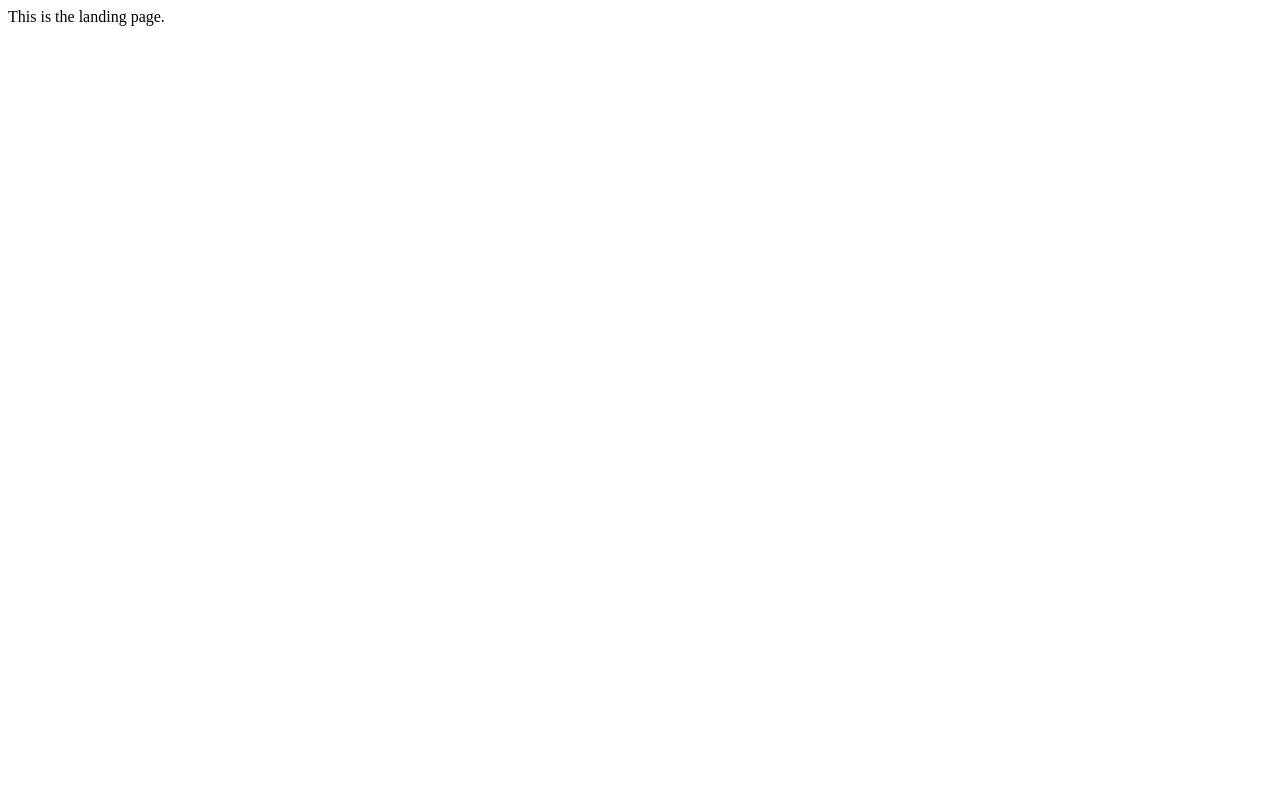
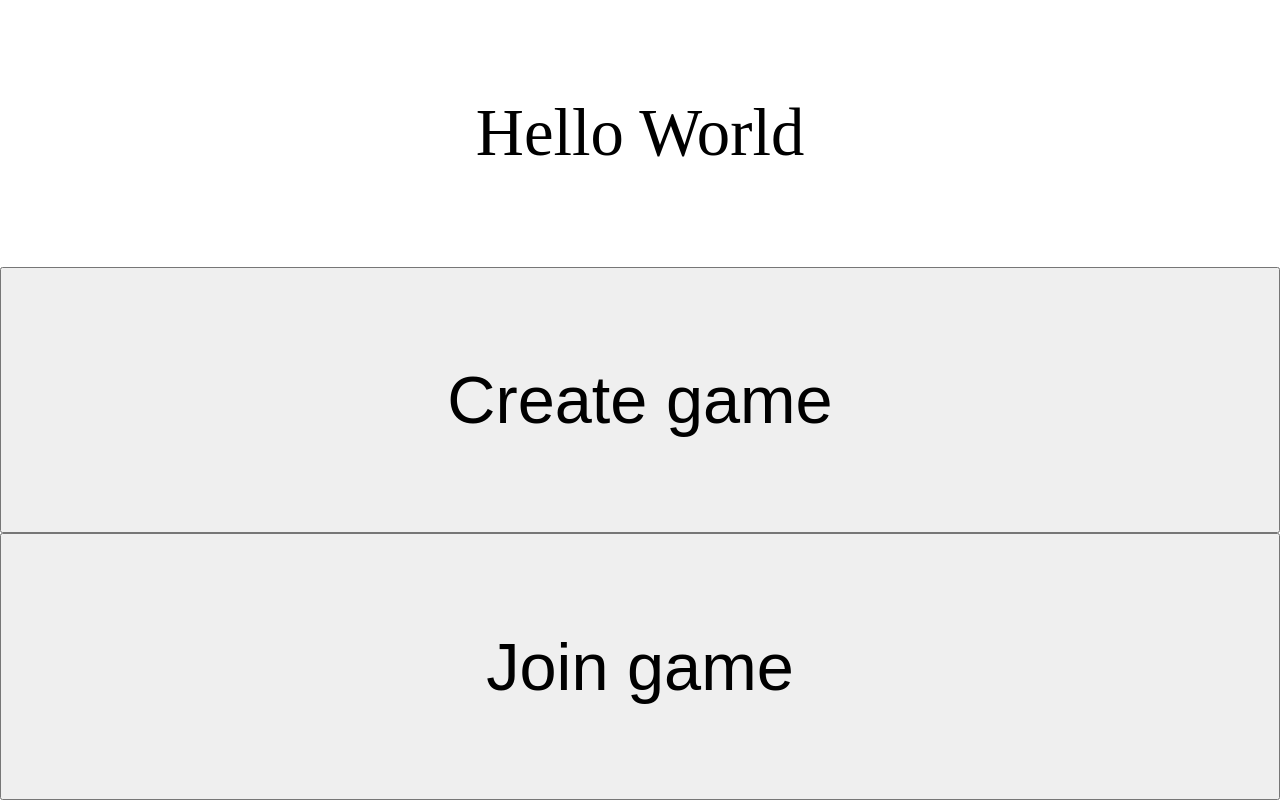
Before and after one commit to Centribo/2018-Fall-GI-Jam, a website: page public/landing-page.html in a window 1280 px wide. Drawn offline with nearby package versions, Linux system fonts and the light colour scheme.

Commit message:
Started work on creating/joining rooms

```diff
--- a/index.js
+++ b/index.js
@@ -18,7 +18,7 @@ app.use(express.static(publicRoot));
 app.use(bodyParser.json());
 
 app.get("/", function(req, res){
-	res.sendFile(publicRoot + "/client.html");
+	res.sendFile(publicRoot + "/landing-page.html");
 });
 
 // app.get("/room/:roomID/", function(req, res){
--- /dev/null
+++ b/public/js/landing-page.js
@@ -0,0 +1,7 @@
+function createGame(){
+	console.log("Create a game!");
+}
+
+function joinGame(){
+	console.log("Join a game!");
+}
--- a/public/landing-page.html
+++ b/public/landing-page.html
@@ -2,10 +2,37 @@
 	<head>
 		<title>Hello World!</title>
 		<script src="https://cdnjs.cloudflare.com/ajax/libs/three.js/96/three.js"></script>
+		<style>
+			body {
+				margin: 0;
+			}
 
+			#main-grid {
+				height: 100%;
+				display: grid;
+				grid-template-columns: 1fr;
+				grid-template-rows: 1fr 1fr 1fr;
+			}
+
+			#title {
+				justify-self: center;
+				align-self: center;
+				font-size: 50pt;
+			}
+
+			button {
+				font-size: 50pt;
+				justify-self: stretch;
+			}
+		</style>
 	</head>
 	<body>
-		<!-- <script src="./js/host.js"></script> -->
-		This is the landing page.
+		<script src="./js/landing-page.js"></script>
+		<div id="main-grid">
+			<div id="title">Hello World</div>
+			<button onclick="createGame()">Create game</button>
+			<button onclick="joinGame()">Join game</button>
+		</div>
+
 	</body>
 </html>
```
Also changed, not shown: public/client.html (+1 -1 lines), public/js/client.js (+6 -5 lines).
